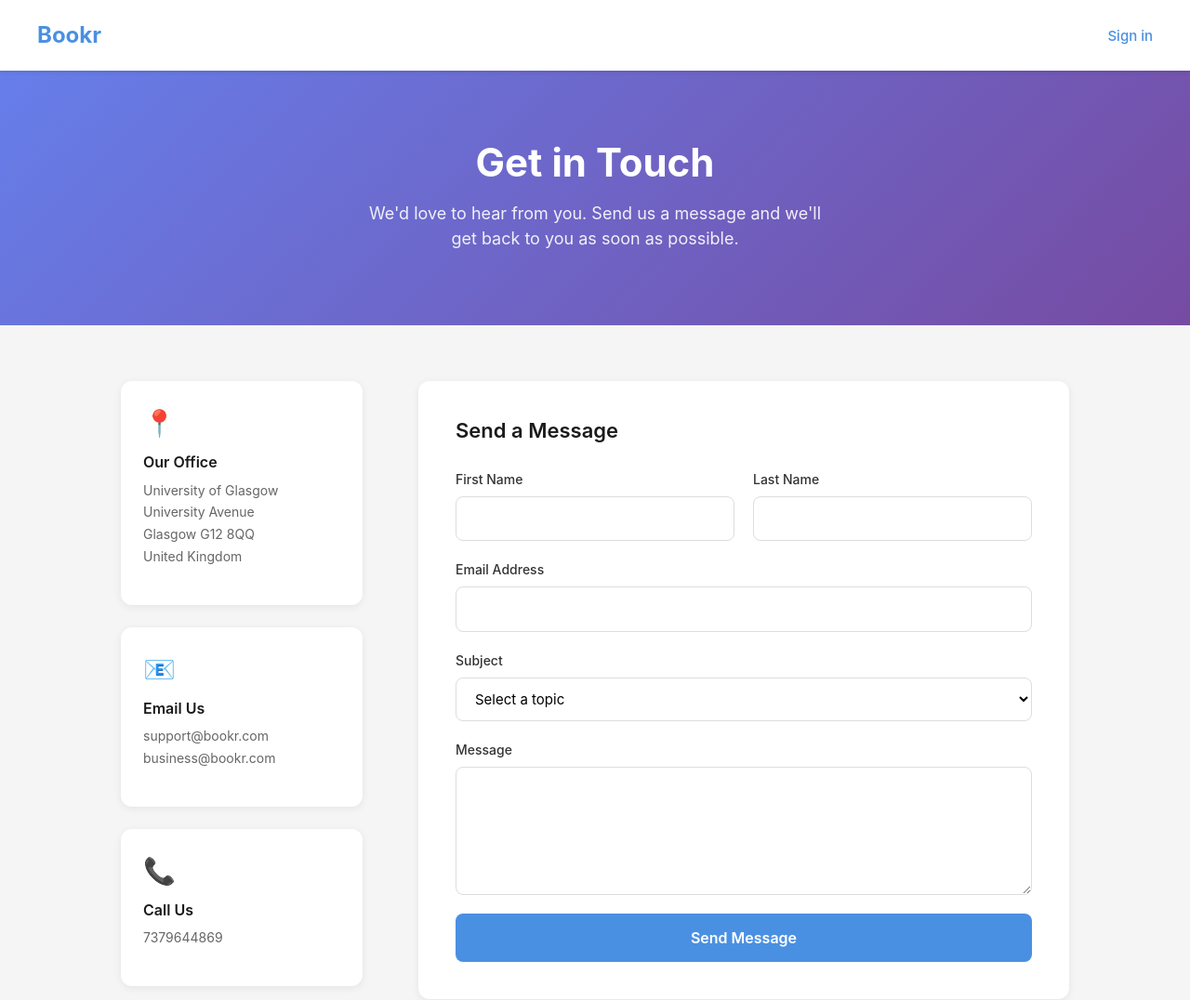
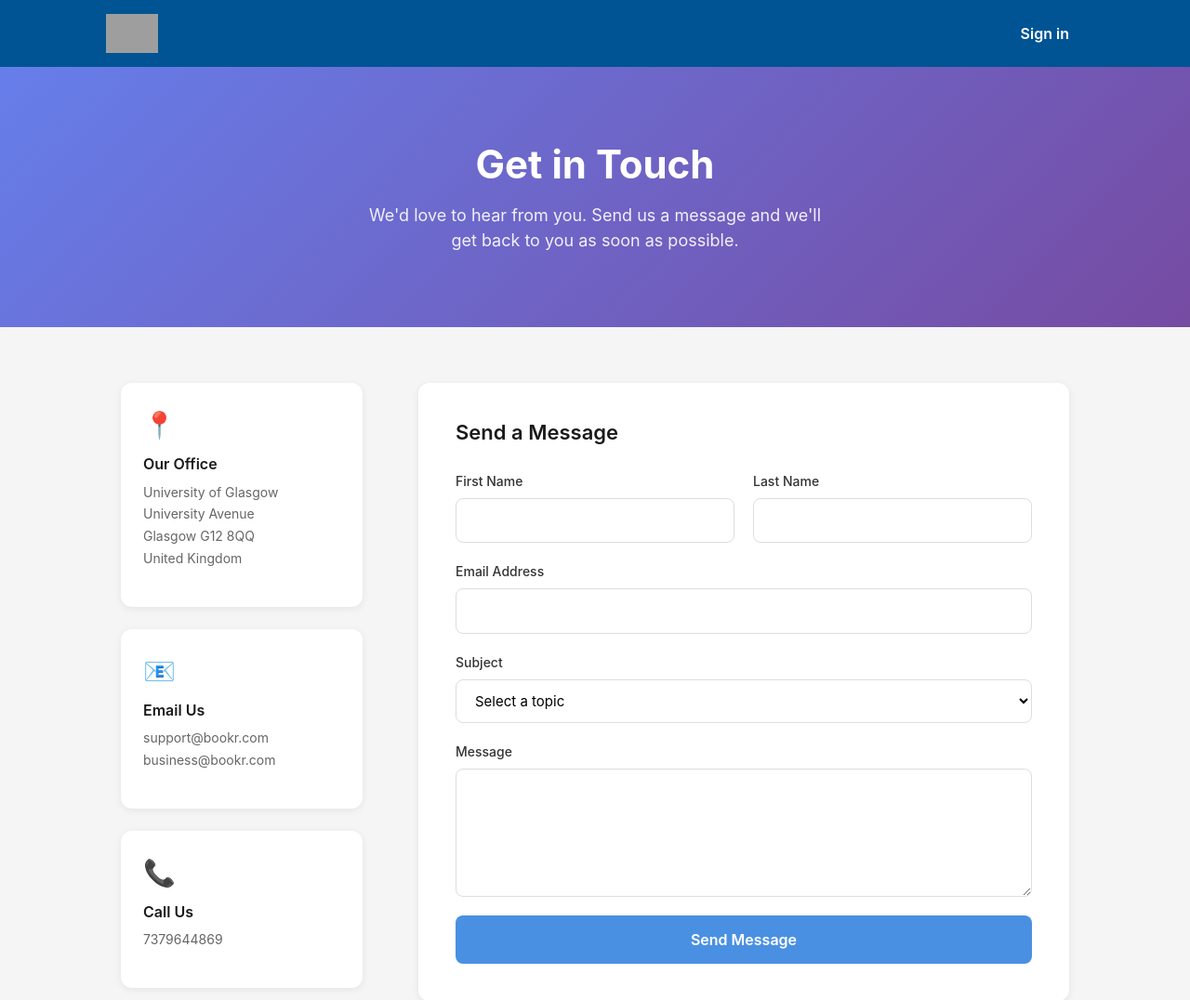
Before and after one commit to uknijay/bookr, a Django app: page /contact/ in a window 1280 px wide. Shown: the top 1076 px of the page at 93% size. Run offline with Django 3.2, Linux system fonts and the light colour scheme; grey boxes are pictures that could not be loaded.

Commit message:
About and Contact now use the header appropriatelty

```diff
--- a/main/templates/main/static_pages/contact.html
+++ b/main/templates/main/static_pages/contact.html
@@ -1,19 +1,18 @@
-<!DOCTYPE html>
-<html>
-<head>
-    <meta charset="utf-8">
-    <title>Contact Us - Bookr</title>
+
+{% extends "main/base.html" %}
+
+{% block title %}Contact Us - Bookr{% endblock %}
+{% load static %}
+
+
+
+{% block extra_head %}
     {% load static %}
     <link rel="stylesheet" href="https://cdn.jsdelivr.net/npm/bootstrap@5.3.0/dist/css/bootstrap.min.css">
-</head>
+{% endblock %}
+
+{% block content %}
 <body>
-    <header class="site-header">
-        <a href="/" class="logo">Bookr</a>
-        <nav>
-            <a href="/login/">Sign in</a>
-        </nav>
-    </header>
-
     <div class="contact-hero">
         <h1>Get in Touch</h1>
         <p>We'd love to hear from you. Send us a message and we'll get back to you as soon as possible.</p>
@@ -88,19 +87,7 @@ body {
     color: #333;
 }
 
-.site-header {
-    position: fixed;
-    top: 0;
-    left: 0;
-    right: 0;
-    padding: 20px 40px;
-    background: white;
-    box-shadow: 0 2px 4px rgba(0,0,0,0.1);
-    z-index: 100;
-    display: flex;
-    justify-content: space-between;
-    align-items: center;
-}
+
 
 .logo {
     font-size: 24px;
@@ -109,15 +96,9 @@ body {
     text-decoration: none;
 }
 
-.site-header nav a {
-    color: #4a90e2;
-    text-decoration: none;
-    font-weight: 500;
-    font-size: 15px;
-}
 
 .contact-hero {
-    margin-top: 70px;
+
     background: linear-gradient(135deg, #667eea 0%, #764ba2 100%);
     color: white;
     text-align: center;
@@ -282,4 +263,4 @@ textarea.form-input {
 
 <script src="https://cdn.jsdelivr.net/npm/bootstrap@5.3.0/dist/js/bootstrap.bundle.min.js"></script>
 </body>
-</html>
+{% endblock %}
```
Also changed, not shown: main/templates/main/static_pages/about.html (+1 -28 lines).
